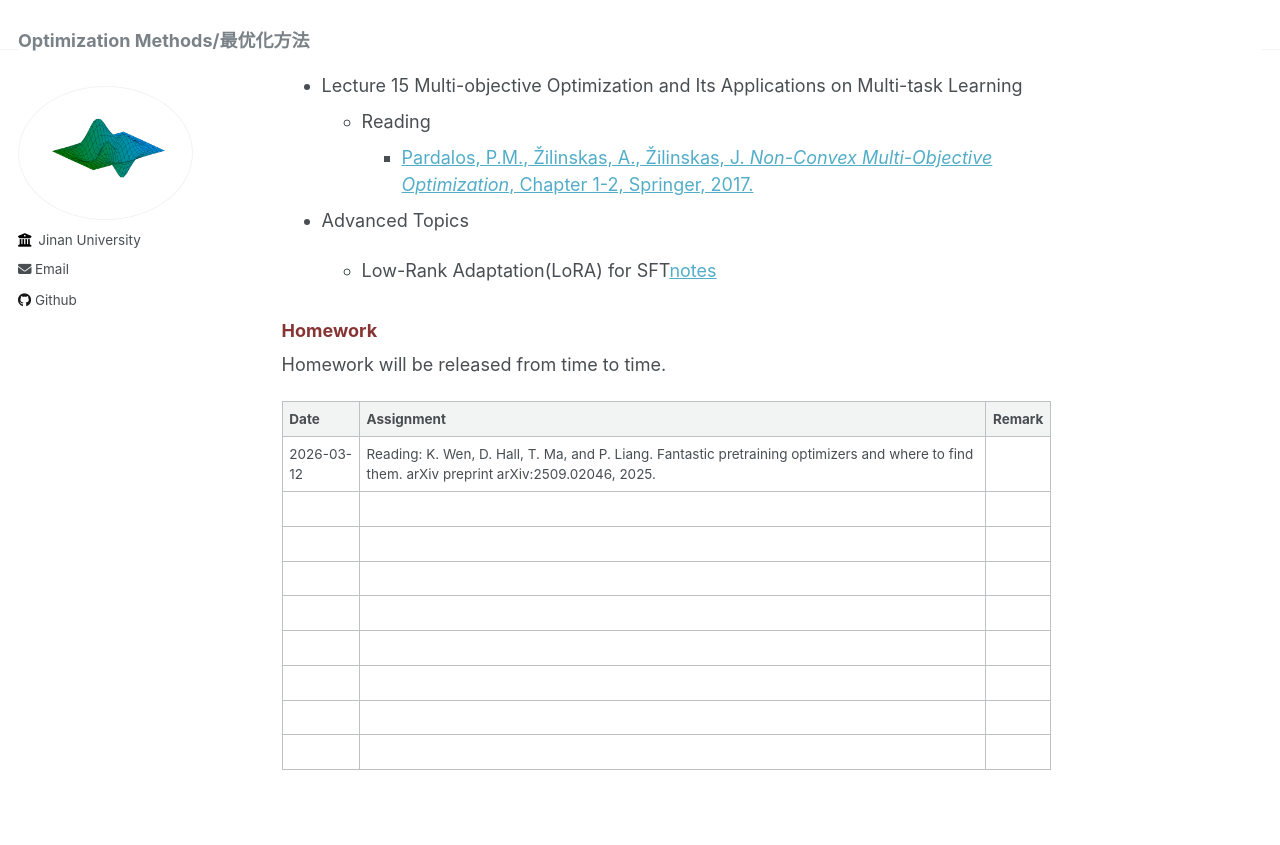
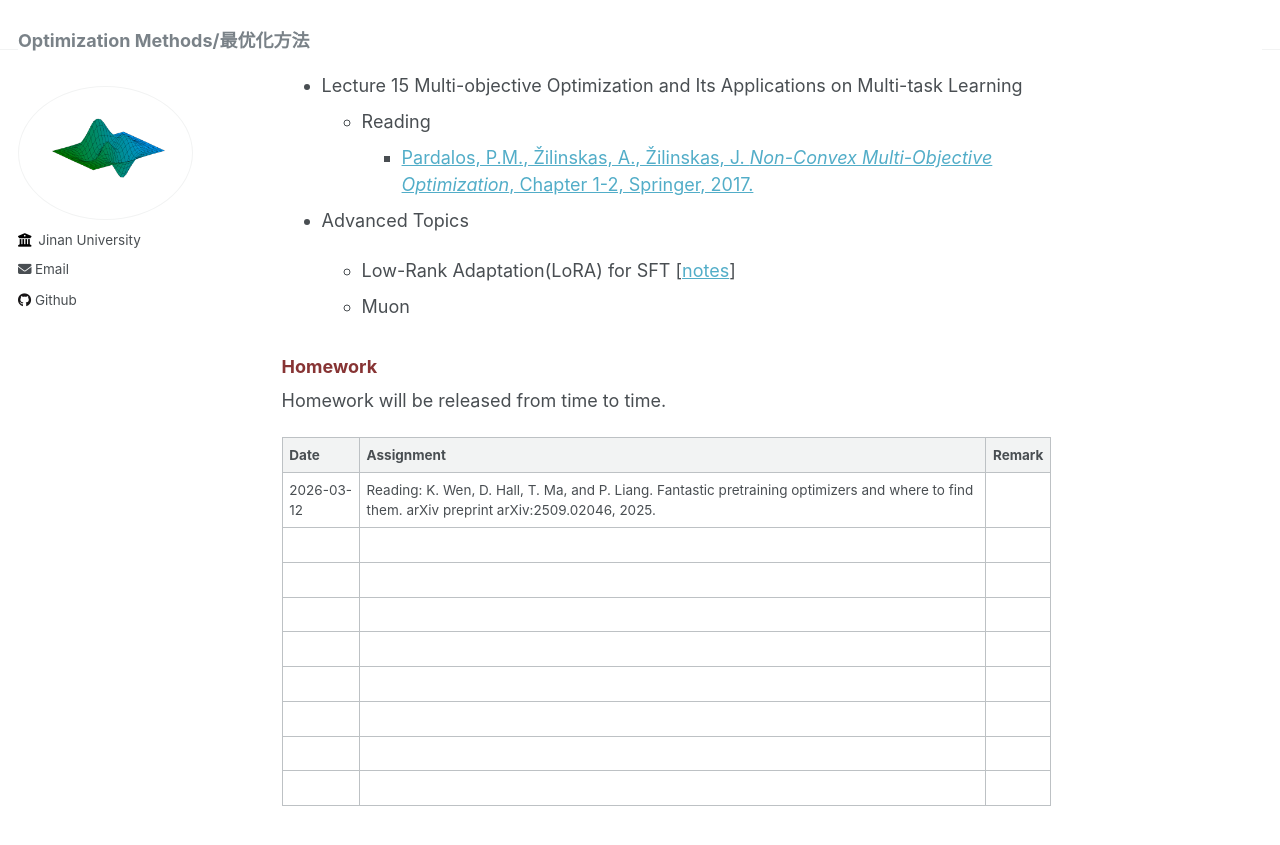
Before and after one commit to wangyuanhao/optimization_method_course_webpage, a Jekyll site: the page built from _pages/about.md, in a window 1280 px wide and 900 px high, scrolled down 4842 px. Shown: the top 845 px of the window. Built offline with Jekyll 4.4.1, drawn with Linux system fonts in a browser that asks for light colours.

Commit message:
Update about.md

```diff
--- a/_pages/about.md
+++ b/_pages/about.md
@@ -134,7 +134,8 @@ The materials are collected and reorganized mainly from:
 
 * Advanced Topics
 
-  * Low-Rank Adaptation(LoRA) for SFT[notes](./notes/lora.pdf)
+  * Low-Rank Adaptation(LoRA) for SFT [[notes](./notes/lora.pdf)]
+  * Muon
 
 
 ### <span style="color: rgba(118, 24, 24, 0.88);">Homework </span>
```
